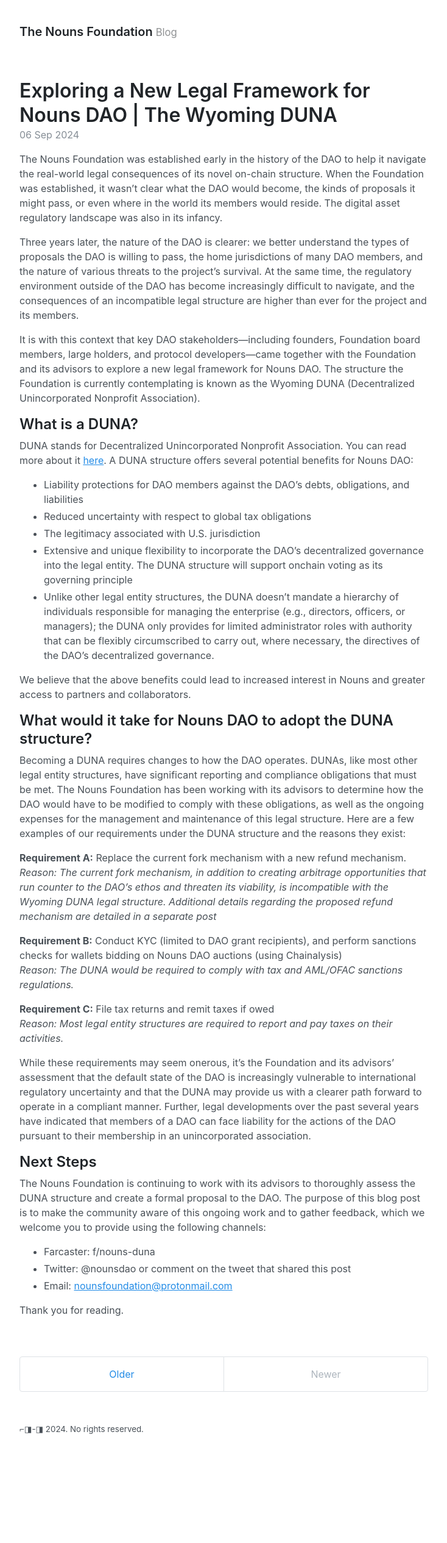
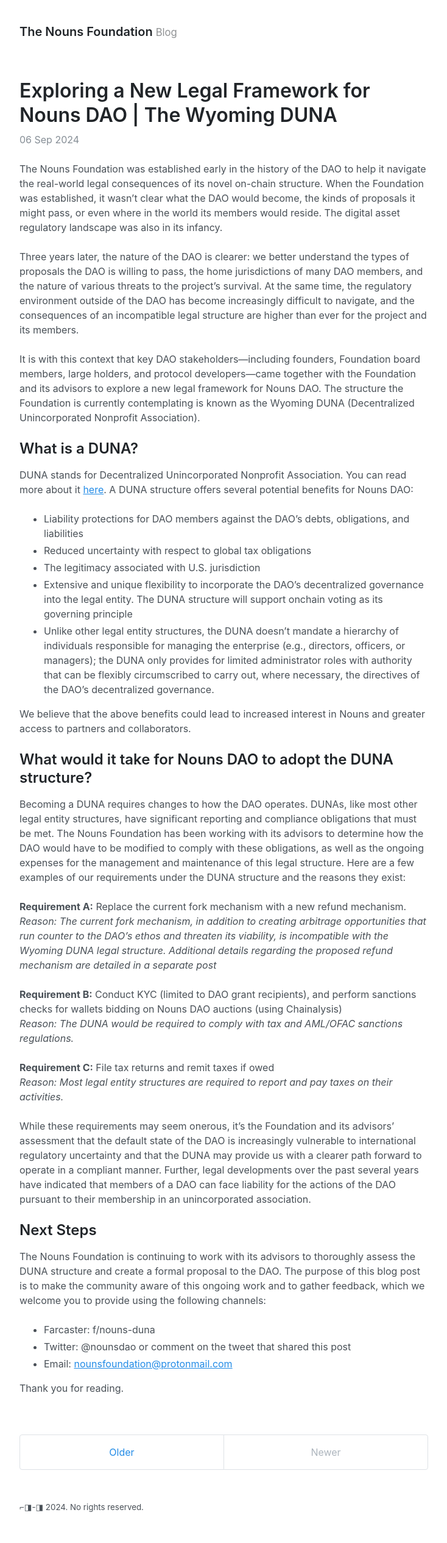
Before and after one commit to nounsDAO/foundation-blog, a Jekyll site: the page built from index.html, in a window 1280 px wide. Shown: the whole page at 61% size, without its empty margins (272-1006 px from the left). Built offline with Jekyll 4.4.1, drawn with Linux system fonts in a browser that asks for light colours; the list of posts is cut into pages by our own code; before the commit the page ends 2403 px from its top, so only the background shows below that.

Commit message:
improved spacing

```diff
--- a/_sass/_posts.scss
+++ b/_sass/_posts.scss
@@ -35,7 +35,7 @@
 .post-date {
   display: block;
   margin-top: -.5rem;
-  margin-bottom: var(--spacer);
+  margin-bottom: 1.5rem;
   color: var(--gray-600);
 }
 
--- a/_sass/_type.scss
+++ b/_sass/_type.scss
@@ -3,7 +3,7 @@
 // Headings, body text, lists, and other misc typographic elements.
 
 h1, h2, h3, h4, h5, h6 {
-  margin-bottom: .5rem;
+  margin-bottom: 1rem;
   font-weight: 600;
   line-height: 1.25;
   color: var(--heading-color);
@@ -30,7 +30,7 @@ h4, h5, h6 {
 
 p {
   margin-top: 0;
-  margin-bottom: 1rem;
+  margin-bottom: 1.5rem;
 }
 
 ul, ol, dl {
```
Also changed, not shown: 10 other files.
